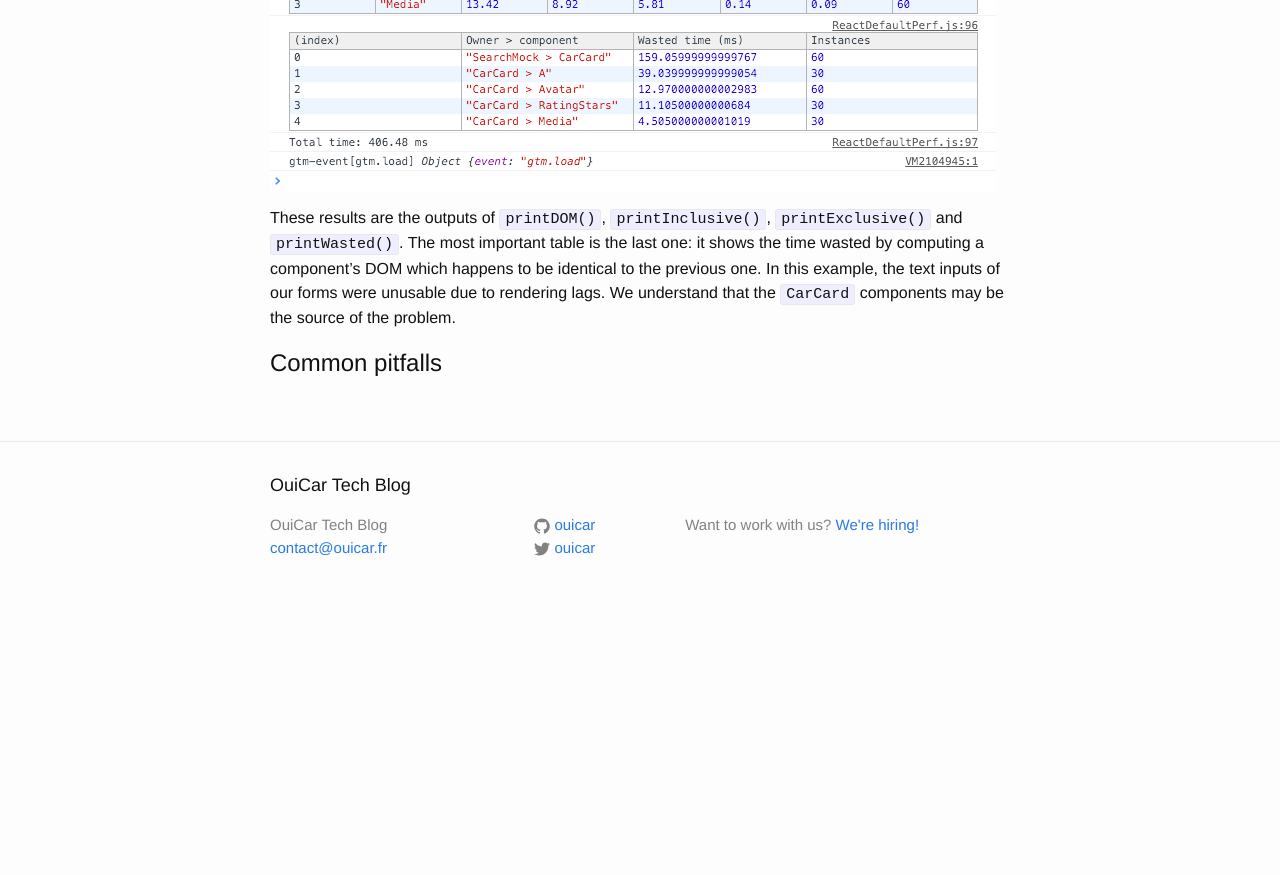
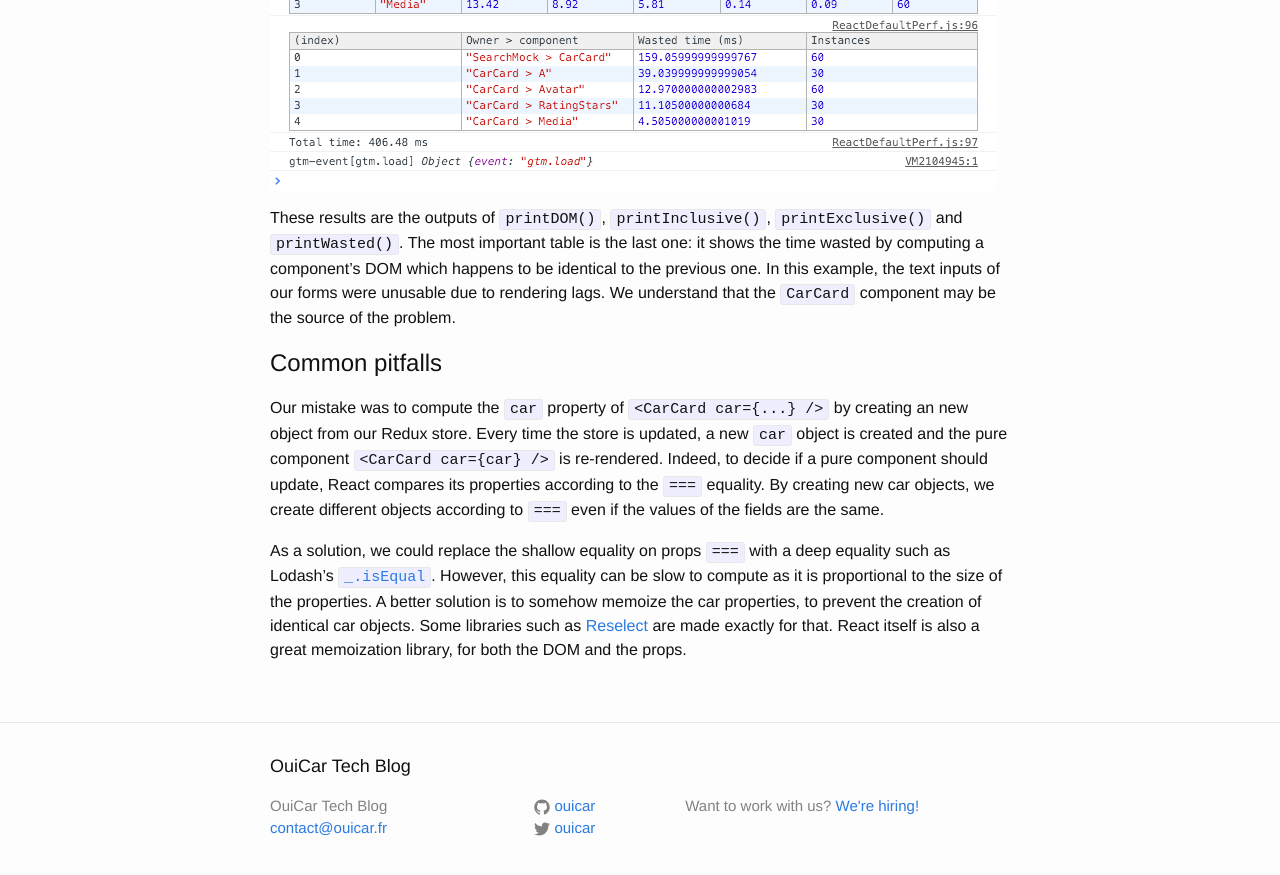
Before and after one commit to xaviertholot/ouicar.github.io, a Jekyll site: the page built from _posts/2016-02-05-bench-react.md, in a window 1280 px wide and 900 px high, scrolled down 1781 px. Shown: the top 875 px of the window. Built offline with Jekyll 4.4.1, drawn with Linux system fonts in a browser that asks for light colours; before the commit the page ends 2400 px from its top, so only the background shows below that; some of the changed text lies outside the part shown.

Commit message:
Beginning of the second part of the perf post

```diff
--- a/_posts/2016-02-05-bench-react.md
+++ b/_posts/2016-02-05-bench-react.md
@@ -47,10 +47,13 @@ will show two buttons:
 
 ![Performance buttons](../../../assets/2016-02-05-bench-react/performance_buttons.png)
 
-By clicking on *Start* we begin the recording of performance. With *Stop* we display the results:
+With *Start* we start the recording of performance. With *Stop* we display the results:
 
 ![Results](../../../assets/2016-02-05-bench-react/performance_logs.png)
 
-These results are the outputs of `printDOM()`, `printInclusive()`, `printExclusive()` and `printWasted()`. The most important table is the last one: it shows the time wasted by computing a component's DOM which happens to be identical to the previous one. In this example, the text inputs of our forms were unusable due to rendering lags. We understand that the `CarCard` components may be the source of the problem.
+These results are the outputs of `printDOM()`, `printInclusive()`, `printExclusive()` and `printWasted()`. The most important table is the last one: it shows the time wasted by computing a component's DOM which happens to be identical to the previous one. In this example, the text inputs of our forms were unusable due to rendering lags. We understand that the `CarCard` component may be the source of the problem.
 
 # Common pitfalls
+Our mistake was to compute the `car` property of `<CarCard car={...} />` by creating an new object from our Redux store. Every time the store is updated, a new `car` object is created and the pure component `<CarCard car={car} />` is re-rendered. Indeed, to decide if a pure component should update, React compares its properties according to the `===` equality. By creating new car objects, we create different objects according to `===` even if the values of the fields are the same.
+
+As a solution, we could replace the shallow equality on props `===` with a deep equality such as Lodash's [`_.isEqual`](https://lodash.com/docs#isEqual). However, this equality can be slow to compute as it is proportional to the size of the properties. A better solution is to somehow memoize the car properties, to prevent the creation of identical car objects. Some libraries such as [Reselect](https://github.com/rackt/reselect) are made exactly for that. React itself is also a great memoization library, for both the DOM and the props.
```
